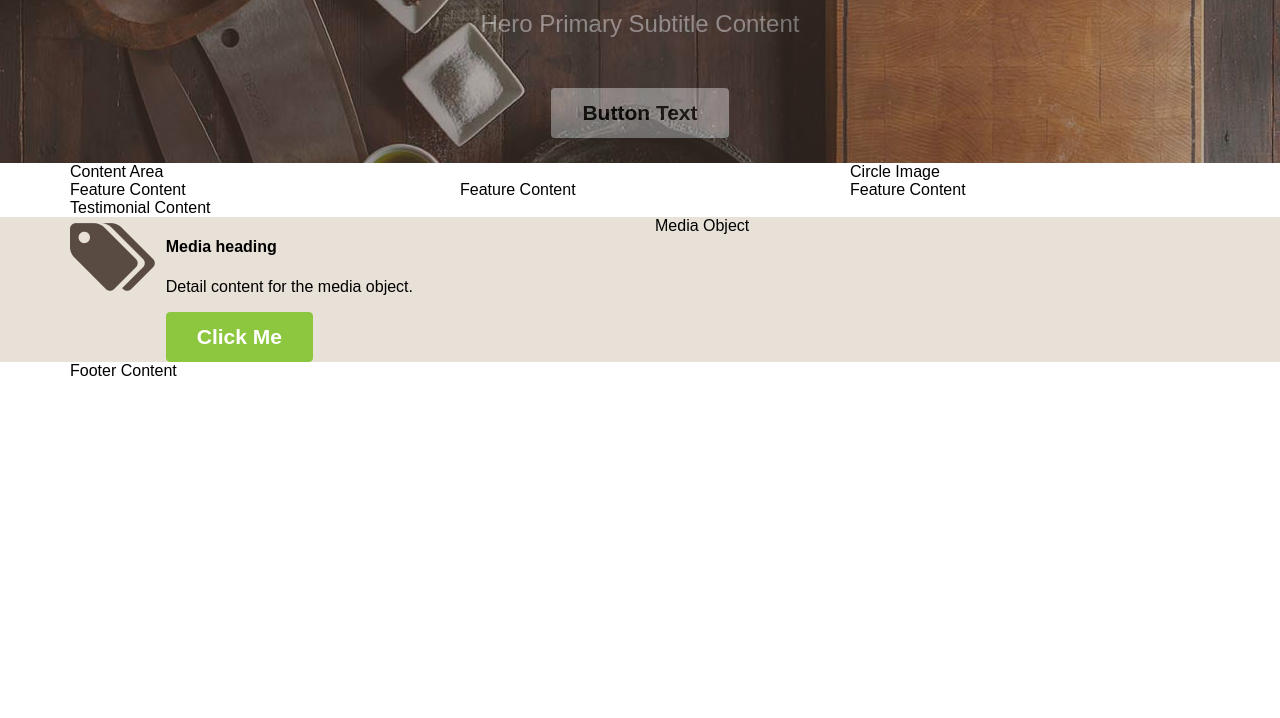
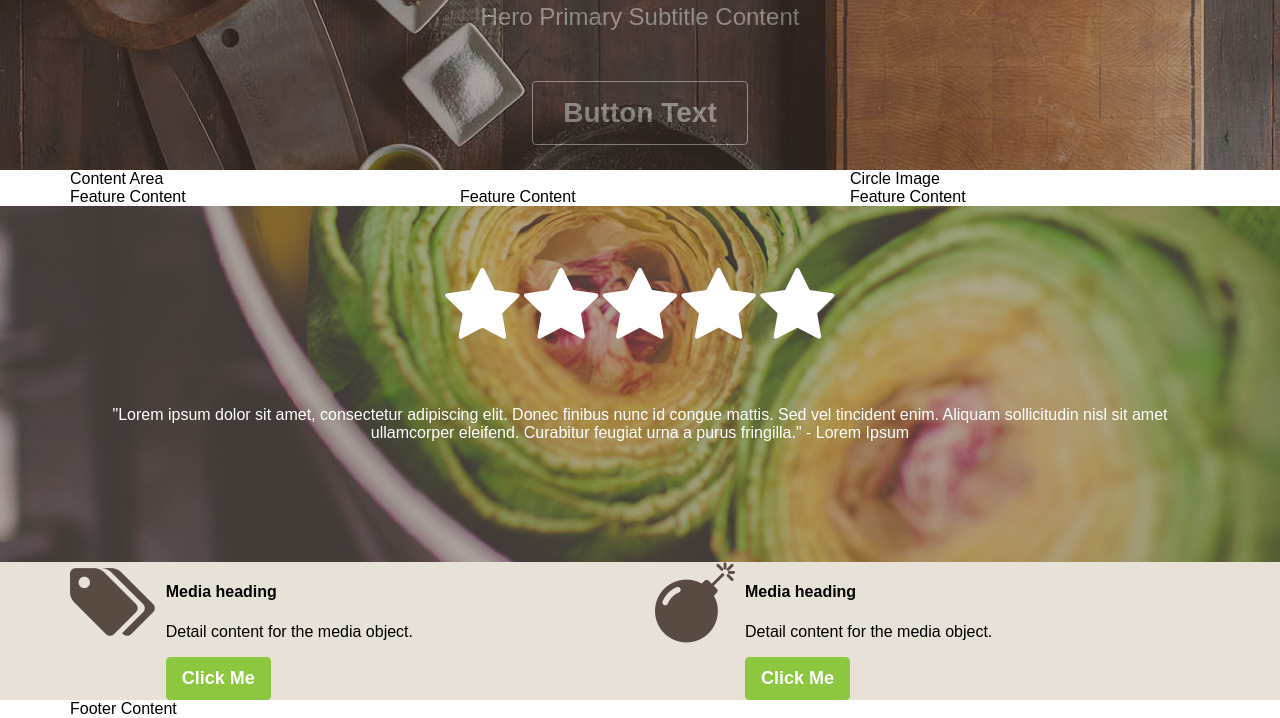
Before and after one commit to aniket11bh/AdvancedCSS, a plain HTML site: page Mod2Lab/index.html in a window 1280 px wide. Shown: the part 452-1170 px from the top of the page. Before the commit the page ends 832 px from the top, so only its background shows below. Drawn offline with Linux system fonts and the light colour scheme.

Commit message:
complete module 2

```diff
--- a/Mod2Lab/index.html
+++ b/Mod2Lab/index.html
@@ -31,7 +31,7 @@
           <div class="hero-body"></div>
             <h1 class="hero-title">Hero Primary Title Content</h1>
             <h4 class="hero-subtitle">Hero Primary Subtitle Content</h4>
-            <button class="btn">Button Text</button>
+            <button class="btn btn-hero">Button Text</button>
         </div>
       </section>
       <section>
@@ -67,9 +67,21 @@
           </div>
         </div>
       </section>
-      <section>
+      <section class="testimonial testimonial-primary bg-image">
+        <img src="images/testimonial-bg.jpg">
         <div class="container">
-          Testimonial Content
+          <div class="testimonial-item">
+            <i class="fa fa-star"></i>
+            <i class="fa fa-star"></i>
+            <i class="fa fa-star"></i>
+            <i class="fa fa-star"></i>
+            <i class="fa fa-star"></i>
+          </div>
+          <div class="testimonial-body">
+            "Lorem ipsum dolor sit amet, consectetur adipiscing elit. Donec finibus nunc id congue mattis. Sed vel
+            tincident enim. Aliquam sollicitudin nisl sit amet ullamcorper eleifend. Curabitur feugiat urna a purus fringilla." - Lorem Ipsum
+          </div>
+
         </div>
       </section>
       <section class="background-quinary">
@@ -85,7 +97,16 @@
                         </div>
                     </div>
                 </div>
-                <div class="col-1-2">Media Object</div>
+                <div class="col-1-2">
+                    <div class="media">
+                        <div class="media-item"><i class="fa fa-bomb"></i></div>
+                        <div class="media-body">
+                            <h4 class="media-heading">Media heading</h4>
+                            <p>Detail content for the media object.</p>
+                            <button class="btn btn-primary">Click Me</button>
+                        </div>
+                    </div>
+                </div>
             </div>
         </div>
       </section>
--- a/Mod2Lab/stylesheet.css
+++ b/Mod2Lab/stylesheet.css
@@ -106,6 +106,12 @@ Layout Styles
   color: #594a42;
   font-size: 5em;
 }
+
+.testimonial-item i{
+  font-size: 5em;
+  color: white;
+  position: relative;
+}
 /***************************
 ****************************
 Modules
@@ -141,6 +147,20 @@ Modules
   text-decoration: none;
 }
 
+.btn-hero {
+  padding: 15px 30px;
+  font-size: 1.750em;
+  border-color: white;
+  /* background-color: transparent; */
+  background: none;
+  color: white;
+}
+
+.btn-hero:hover {
+  color: #8DC63F;
+  background-color: white;
+}
+
 .btn-nav {
   color: white;
 }
@@ -156,6 +176,19 @@ Modules
     display: none;
   }
 }
+
+@media (min-width: 48em) {
+  .btn-primary {
+    padding: 10px 15px;
+    font-size: 1.125em;
+  }
+}
+
+/* @media (min-width: 48em) {
+  .btn-nav {
+    float: left;
+  }
+} */
 
 .header-primary {
   background: #9B8579;
@@ -249,6 +282,29 @@ Modules
 .hero-body {
   position: relative;
 }
+
+.testimonial {
+  text-align: center;
+}
+
+.testimonial-primary {
+  background-color: #594a42;
+  color: white;
+  padding-top: 60px;
+  padding-bottom: 60px;
+}
+
+.testimonial-primary.bg-image > img {
+  opacity: 0.55;
+}
+
+.testimonial-body {
+  padding-top: 60px;
+  padding-bottom: 60px;
+  position: relative;
+}
+
+
 /***************************
 ****************************
 Theme Styles
```
Also changed, not shown: Mod2Lab/images/testimonial-bg.jpg (added).
